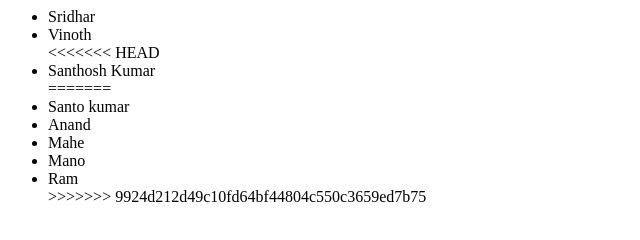
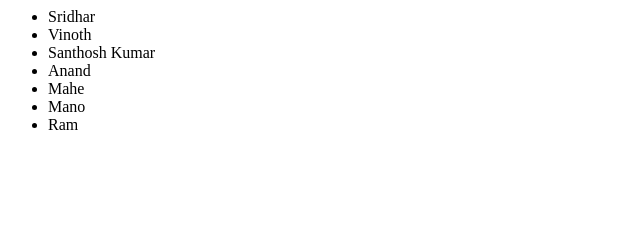
Before and after one commit to bvramkumar/newTest, a plain HTML site: page index.html in a window 1280 px wide. Shown: the whole page, without its empty margins (0-640 px from the left). Drawn offline with Linux system fonts and the light colour scheme.

Commit message:
made change

```diff
--- a/index.html
+++ b/index.html
@@ -3,15 +3,11 @@
     <ul>
         <li>Sridhar</li>
         <li>Vinoth</li>
-<<<<<<< HEAD
         <li>Santhosh Kumar</li>
-=======
-            <li>Santo kumar</li>
         <li>Anand</li>
         <li>Mahe</li>
         <li>Mano</li>
         <li>Ram</li>
->>>>>>> 9924d212d49c10fd64bf44804c550c3659ed7b75
     </ul>
 </body>
 </html>
```
Lines whose indentation alone changed are shown as unchanged.
